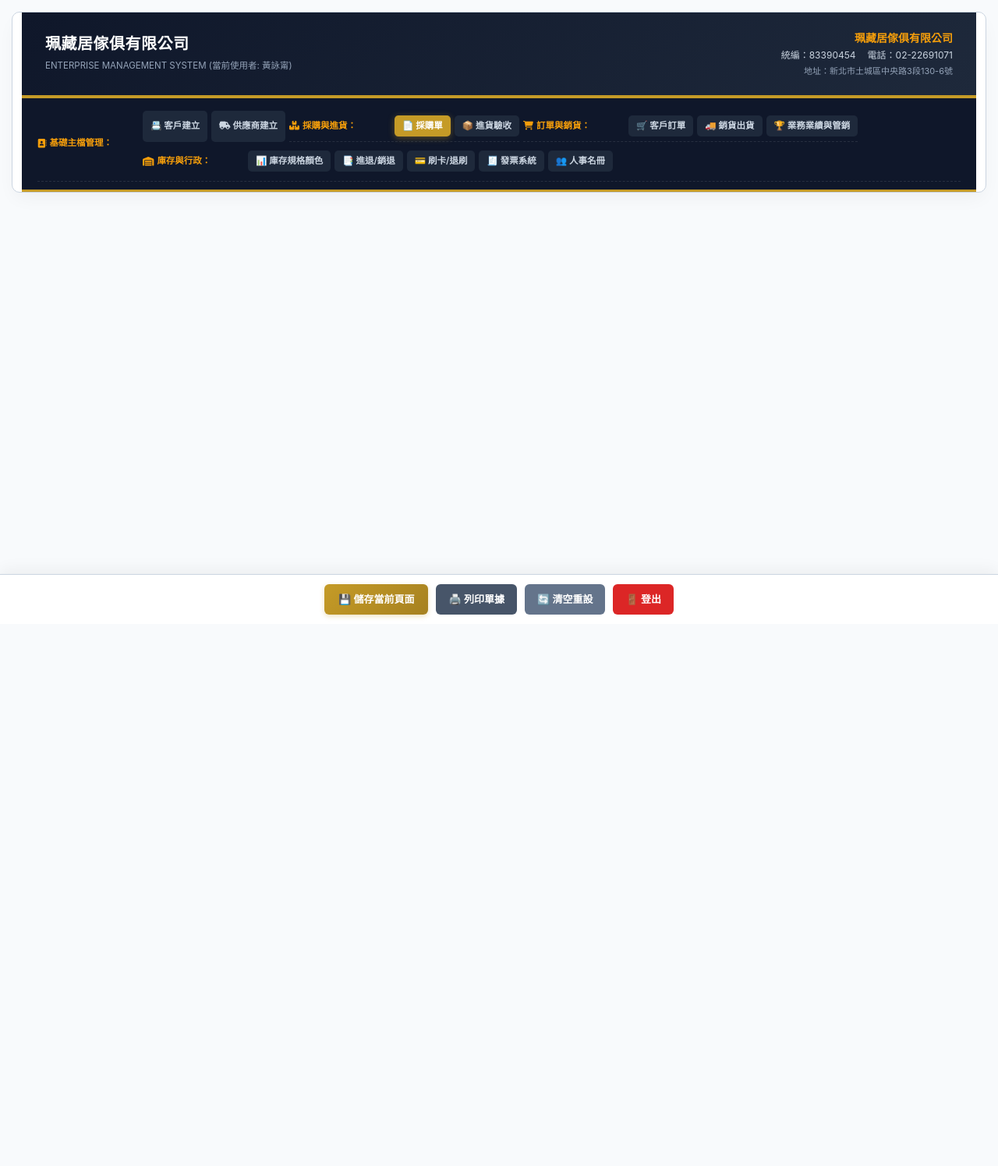
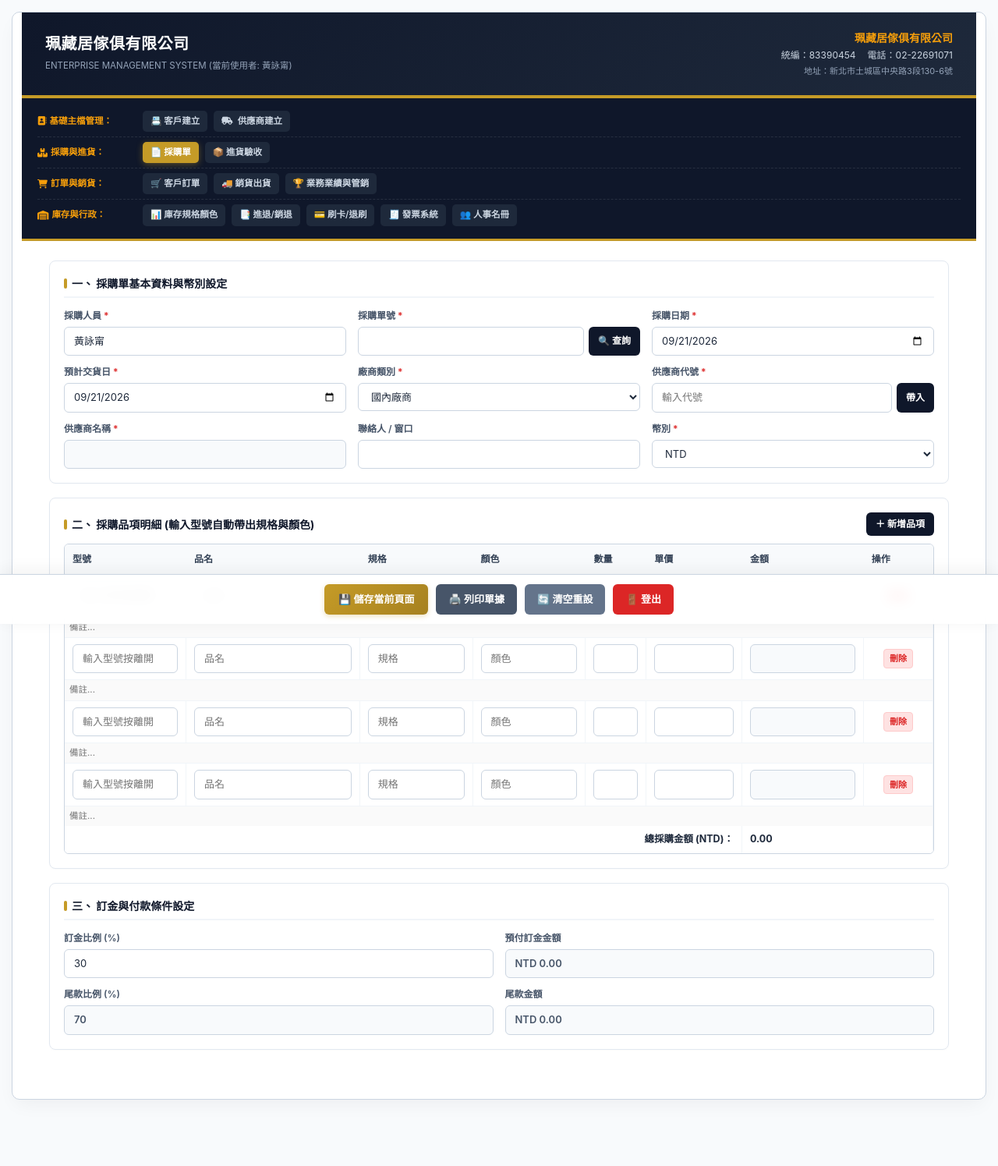
Before and after one commit to a0988116128-bit/purchase-system, a Flask app: page / in a window 1280 px wide. Shown: the whole page at 78% size. Before the commit the page ends 792 px from the top, so only its background shows below. Run offline with Flask 3, Linux system fonts and the light colour scheme; a user stored in the database is signed in; data that the repository does not hold is empty; some libraries are stand-ins or nearby versions.

Commit message:
Add files via upload

```diff
--- a/templates/index.html
+++ b/templates/index.html
@@ -16,13 +16,11 @@
     .nav-group-row { display: flex; gap: 15px; align-items: center; flex-wrap: wrap; padding: 6px 0; border-bottom: 1px dashed rgba(255,255,255,0.1); }
     .nav-group-row:last-child { border-bottom: none; }
     .nav-group-title { color: #f59e0b; font-size: 11.5px; font-weight: 700; min-width: 120px; display: inline-flex; align-items: center; gap: 4px; }
-    .nav-group-buttons { display: flex; gap: 5px; flex-wrap: wrap; flex: 1; }
-
-    .tab-btn { background: #1e293b; color: #cbd5e1; border: none; padding: 5px 10px; font-size: 11.5px; font-weight: 600; border-radius: 5px; cursor: pointer; transition: all 0.2s ease; }
+    .nav-group-buttons { display: flex !important; gap: 8px !important; flex-wrap: wrap !important; align-items: center !important; flex: 1; }
+
+    .tab-btn { background: #1e293b; color: #cbd5e1; border: none; padding: 5px 10px; font-size: 11.5px; font-weight: 600; border-radius: 5px; cursor: pointer; transition: all 0.2s ease; white-space: nowrap !important; display: inline-flex !important; align-items: center !important; gap: 6px !important; }
     .tab-btn:hover { background: #334155; color: #fff; }
     .tab-btn.active { background: var(--brand); color: #fff; box-shadow: 0 2px 8px rgba(197, 155, 39, 0.4); }
-    .btn-supplier-link { background: #0284c7; color: #fff; text-decoration: none; padding: 5px 10px; font-size: 11.5px; font-weight: 600; border-radius: 5px; display: inline-flex; align-items: center; gap: 4px; }
-    .btn-supplier-link:hover { background: #0369a1; color: #fff; }
 
     .po-header { background: linear-gradient(135deg, #0f172a 0%, #1e293b 100%); color: #fff; padding: 22px 30px; display: flex; justify-content: space-between; align-items: center; border-bottom: 4px solid var(--brand); }
     .po-title h1 { font-size: 20px; font-weight: 700; letter-spacing: 0.5px; }
@@ -93,9 +91,9 @@
       <span class="nav-group-title"><i class="fa-solid fa-address-book"></i> 基礎主檔管理：</span>
       <div class="nav-group-buttons">
         <button type="button" class="tab-btn" id="btnTabCustomer" onclick="switchTab('customer')">📇 客戶建立</button>
-       <button type="button" class="tab-btn" id="btnTabSupplier" onclick="switchTab('supplier')">
-    <i class="fa-solid fa-truck-field"></i> 供應商建立
-</button>
+        <button type="button" class="tab-btn" id="btnTabSupplier" onclick="switchTab('supplier')"><i class="fa-solid fa-truck-field"></i> 供應商建立</button>
+      </div>
+    </div>
     <div class="nav-group-row">
       <span class="nav-group-title"><i class="fa-solid fa-boxes-stacked"></i> 採購與進貨：</span>
       <div class="nav-group-buttons">
@@ -141,85 +139,89 @@
     </div>
   </div>
 
-  <!-- 採購單 (PO) 建立與維護檢視區塊 -->
-  <div id="poView" class="app-view" style="display:none;">
+  <!-- 0. 供應商建立視區 -->
+  <div id="supplierView" class="app-view">
     <div style="padding:22px 30px;">
-      <div class="card p-4 mb-4 bg-light border shadow-sm">
-        <h5 class="fw-bold text-primary mb-3">📋 採購單 (PO) 建立與維護</h5>
-
-        <!-- 第一行：基本單號、採購人員、日期 -->
-        <div class="row g-3 mb-3">
-          <div class="col-md-3">
-            <label class="form-label fw-bold">採購單號 *</label>
-            <input type="text" id="po_no" class="form-control form-control-sm" placeholder="請輸入採購單號" required>
-          </div>
-          <div class="col-md-3">
-            <label class="form-label fw-bold">採購人員 *</label>
-            <input type="text" id="buyer_name" class="form-control form-control-sm" value="黃詠甯">
-          </div>
-          <div class="col-md-3">
-            <label class="form-label fw-bold">採購日期 *</label>
-            <input type="date" id="order_date" class="form-control form-control-sm">
-          </div>
-          <div class="col-md-3">
-            <label class="form-label fw-bold">預計交貨日</label>
-            <input type="date" id="delivery_date" class="form-control form-control-sm">
-          </div>
-        </div>
-
-        <!-- 第二行：供應商與幣別資訊 -->
-        <div class="row g-3 mb-3">
-          <div class="col-md-2">
-            <label class="form-label fw-bold">供應商代號</label>
-            <div class="input-group input-group-sm">
-              <input type="text" id="po_vendor_id" class="form-control" placeholder="代號" onblur="fetchVendorNameForPo()">
-              <button class="btn btn-outline-secondary" type="button" onclick="openVendorModal()">🔍</button>
+      <div class="card p-3 mb-4 bg-light border">
+        <h6 class="fw-bold text-primary mb-2">📇 供應商資料建檔與維護</h6>
+        <form id="supplierForm" onsubmit="handleSupplierSave(event)" style="padding:0;">
+          <div class="row g-2">
+            <div class="col-3"><label class="form-label">供應商代號 *</label><input type="text" id="suppCode" class="form-control form-control-sm" placeholder="例: S001" required></div>
+            <div class="col-3"><label class="form-label">供應商名稱 / 抬頭 *</label><input type="text" id="suppName" class="form-control form-control-sm" placeholder="供應商公司名稱" required></div>
+            <div class="col-3"><label class="form-label">統一編號</label><input type="text" id="suppTaxId" class="form-control form-control-sm" placeholder="統一編號"></div>
+            <div class="col-3"><label class="form-label">聯絡電話</label><input type="text" id="suppPhone" class="form-control form-control-sm" placeholder="電話號碼"></div>
+          </div>
+          <div class="row g-2 mt-2">
+            <div class="col-3"><label class="form-label">付款條件</label><input type="text" id="suppTerms" class="form-control form-control-sm" value="月結30天"></div>
+            <div class="col-6"><label class="form-label text-primary">供應商地址</label><input type="text" id="suppAddress" class="form-control form-control-sm" placeholder="完整通訊地址"></div>
+            <div class="col-3 d-flex align-items-end gap-1">
+              <button type="submit" class="btn btn-success btn-sm w-100 fw-bold">💾 儲存供應商</button>
+              <button type="button" class="btn btn-secondary btn-sm" onclick="resetSuppForm()">重設</button>
             </div>
           </div>
-          <div class="col-md-4">
-            <label class="form-label fw-bold">供應商名稱 *</label>
-            <input type="text" id="po_vendor_name" class="form-control form-control-sm" placeholder="供應商公司名稱" required>
-          </div>
-          <div class="col-md-3">
-            <label class="form-label fw-bold">聯絡人 / 窗口</label>
-            <input type="text" id="po_vendor_contact" class="form-control form-control-sm" placeholder="聯絡人姓名">
-          </div>
-          <div class="col-md-3">
-            <label class="form-label fw-bold">幣別</label>
-            <select id="po_currency" class="form-select form-select-sm">
-              <option value="NTD">NTD (新台幣)</option>
-              <option value="USD">USD (美元)</option>
-              <option value="RMB">RMB (人民幣)</option>
-            </select>
-          </div>
-        </div>
-
-        <!-- 第三行：訂金與尾款比例控制 (精簡排版) -->
-        <div class="row g-3 mb-3 align-items-end border-top pt-3">
-          <div class="col-md-2">
-            <label class="form-label fw-bold text-muted">訂金比例 (%)</label>
-            <input type="number" id="po_dep_pct" class="form-control form-control-sm" value="30" oninput="calculatePoTotals()">
-          </div>
-          <div class="col-md-2">
-            <label class="form-label fw-bold text-muted">訂金金額</label>
-            <input type="text" id="po_dep_amt" class="form-control form-control-sm bg-white" readonly>
-          </div>
-          <div class="col-md-2">
-            <label class="form-label fw-bold text-muted">尾款比例 (%)</label>
-            <input type="number" id="po_bal_pct" class="form-control form-control-sm" value="70" oninput="calculatePoTotals()">
-          </div>
-          <div class="col-md-2">
-            <label class="form-label fw-bold text-muted">尾款金額</label>
-            <input type="text" id="po_bal_amt" class="form-control form-control-sm bg-white" readonly>
-          </div>
-          <div class="col-md-4 text-end">
-            <button type="button" class="btn btn-success btn-sm px-4 fw-bold shadow-sm" onclick="savePo()">💾 儲存採購單</button>
-            <button type="button" class="btn btn-secondary btn-sm px-3" onclick="resetPoForm()">重設</button>
-          </div>
-        </div>
-
-      </div>
+        </form>
+      </div>
+      <div class="d-flex justify-content-between align-items-center mb-2">
+        <h6 class="fw-bold text-dark mb-0">📋 供應商主檔清單</h6>
+        <button class="btn-query btn-sm" onclick="loadSuppliers()">🔄 重新整理</button>
+      </div>
+      <table class="items-table">
+        <thead><tr><th>供應商代號</th><th>供應商名稱/抬頭</th><th>統一編號</th><th>聯絡電話</th><th>付款條件</th><th>供應商地址</th><th class="no-print text-center">操作</th></tr></thead>
+        <tbody id="suppTableBody"></tbody>
+      </table>
     </div>
+  </div>
+
+  <!-- 1. 採購單 (PO) 建立與維護檢視區塊 -->
+  <div id="purchaseView" class="app-view active">
+    <form id="purchaseForm" onsubmit="handlePoSubmit(event)">
+      <div class="section-block">
+        <div class="section-title">一、 採購單基本資料與幣別設定</div>
+        <div class="grid-3">
+          <div class="form-group"><label class="required">採購人員</label><input type="text" id="po_buyer_name" value="{{ user_name }}" required></div>
+          <div class="form-group"><label class="required">採購單號</label><div style="display:flex; gap:6px;"><input type="text" id="po_no" required style="flex:1;"><button type="button" class="btn-query" onclick="queryPoRecord()">🔍 查詢</button></div></div>
+          <div class="form-group"><label class="required">採購日期</label><input type="date" id="po_order_date" required></div>
+        </div>
+        <div class="grid-3" style="margin-top:12px;">
+          <div class="form-group"><label class="required">預計交貨日</label><input type="date" id="po_delivery_date" required></div>
+          <div class="form-group"><label class="required">廠商類別</label><select id="po_vendor_type" required><option value="國內廠商" selected>國內廠商</option><option value="國外廠商">國外廠商</option></select></div>
+          <div class="form-group">
+            <label class="required">供應商代號</label>
+            <div style="display:flex; gap:6px;">
+              <input type="text" id="po_vendor_id" onblur="lookupVendorName('po')" placeholder="輸入代號" style="flex:1;" required>
+              <button type="button" class="btn-query" onclick="lookupVendorName('po')">帶入</button>
+            </div>
+          </div>
+        </div>
+        <div class="grid-3" style="margin-top:12px;">
+          <div class="form-group"><label class="required">供應商名稱</label><input type="text" id="po_vendor_name" class="readonly" readonly required></div>
+          <div class="form-group"><label>聯絡人 / 窗口</label><input type="text" id="po_vendor_contact"></div>
+          <div class="form-group"><label class="required">幣別</label><select id="po_currency" onchange="calculatePoTotals()" required><option value="NTD" selected>NTD</option><option value="USD">USD</option><option value="RMB">RMB</option></select></div>
+        </div>
+      </div>
+      <div class="section-block">
+        <div style="display:flex; justify-content:space-between; align-items:center; margin-bottom:10px;">
+          <div class="section-title" style="margin-bottom:0; border:none; padding:0;">二、 採購品項明細 (輸入型號自動帶出規格與顏色)</div>
+          <button type="button" class="btn-add-item" onclick="addPoItemRow()">＋ 新增品項</button>
+        </div>
+        <table class="items-table">
+          <thead><tr><th style="width:14%;">型號</th><th style="width:20%;">品名</th><th style="width:13%;">規格</th><th style="width:13%;">顏色</th><th style="width:7%;">數量</th><th style="width:11%;">單價</th><th style="width:14%;">金額</th><th style="width:8%;" class="no-print">操作</th></tr></thead>
+          <tbody id="poItemsBody"></tbody>
+          <tfoot><tr><td colspan="6" style="text-align:right; font-weight:bold;">總採購金額 (<span id="poCurrencyLabel">NTD</span>)：</td><td colspan="2" style="font-weight:bold;"><span id="poGrandTotalText">0.00</span></td></tr></tfoot>
+        </table>
+      </div>
+      <div class="section-block">
+        <div class="section-title">三、 訂金與付款條件設定</div>
+        <div class="grid-2">
+          <div class="form-group"><label>訂金比例 (%)</label><input type="number" id="po_dep_pct" value="30" oninput="calculatePoTotals()"></div>
+          <div class="form-group"><label>預付訂金金額</label><input type="text" id="po_dep_amt" class="readonly" readonly></div>
+        </div>
+        <div class="grid-2" style="margin-top:12px;">
+          <div class="form-group"><label>尾款比例 (%)</label><input type="number" id="po_bal_pct" value="70" class="readonly" readonly></div>
+          <div class="form-group"><label>尾款金額</label><input type="text" id="po_bal_amt" class="readonly" readonly></div>
+        </div>
+      </div>
+    </form>
   </div>
 
   <!-- 2. 進貨驗收系統 -->
@@ -236,7 +238,7 @@
           <div class="form-group"><label class="required">歸屬月份</label><input type="text" id="in_month" required></div>
           <div class="form-group"><label class="required">採購編號</label><input type="text" id="in_po_no" required></div>
           <div class="form-group">
-            <label class="required">廠商編號</label>
+            <label class="required">供應商編號</label>
             <div style="display:flex; gap:6px;">
               <input type="text" id="in_vendor_id" onblur="lookupVendorName('in')" placeholder="輸入代號" style="flex:1;" required>
               <button type="button" class="btn-query" onclick="importFromPo()">📥 轉入PO</button>
@@ -1027,7 +1029,7 @@
       return;
     }
 
-    ['purchase', 'inbound', 'so', 'delivery', 'inventory', 'customer', 'trans', 'salesPerf', 'creditCard', 'invoice', 'hr', 'payroll', 'apPro', 'arPro', 'printCenter', 'ap', 'ar', 'finance'].forEach(t => {
+    ['purchase', 'inbound', 'so', 'delivery', 'inventory', 'customer', 'supplier', 'trans', 'salesPerf', 'creditCard', 'invoice', 'hr', 'payroll', 'apPro', 'arPro', 'printCenter', 'ap', 'ar', 'finance'].forEach(t => {
       const btn = document.getElementById('btnTab' + t.charAt(0).toUpperCase() + t.slice(1));
       const view = document.getElementById(t + 'View');
       if(btn) btn.className = (t === tab) ? 'tab-btn active' : 'tab-btn';
@@ -1035,6 +1037,7 @@
     });
     if (tab === 'inventory') loadInventory();
     else if (tab === 'customer') loadCustomers();
+    else if (tab === 'supplier') loadSuppliers();
     else if (tab === 'trans') prepareTransForm();
     else if (tab === 'salesPerf') loadSalesPerformance();
     else if (tab === 'creditCard') loadCreditCardTxns();
@@ -1084,6 +1087,7 @@
     else if (currentTab === 'apPro') document.getElementById('apForm').requestSubmit();
     else if (currentTab === 'inventory') document.getElementById('inventoryForm').requestSubmit();
     else if (currentTab === 'customer') document.getElementById('customerForm').requestSubmit();
+    else if (currentTab === 'supplier') document.getElementById('supplierForm').requestSubmit();
     else if (currentTab === 'salesPerf') document.getElementById('salesPerfForm').requestSubmit();
     else if (currentTab === 'creditCard') document.getElementById('ccForm').requestSubmit();
     else if (currentTab === 'invoice') document.getElementById('invoiceForm').requestSubmit();
@@ -1101,6 +1105,70 @@
     let opts = '<option value="" disabled selected hidden>倉庫</option>';
     warehouseOptionsList.forEach(w => { opts += `<option value="${w}" ${w === selWh ? 'selected' : ''}>${w}</option>`; });
     return opts;
+  }
+
+  // 供應商建立管理
+  function loadSuppliers() {
+    fetch('/api/suppliers/list').then(r => r.json()).then(data => {
+      const tb = document.getElementById('suppTableBody'); tb.innerHTML = '';
+      if (!data || !data.length) { tb.innerHTML = `<tr><td colspan="7" class="text-center py-3 text-muted">尚無供應商資料</td></tr>`; return; }
+      data.forEach(s => {
+        tb.innerHTML += `<tr>
+          <td><strong>${s.supplier_code}</strong></td>
+          <td class="text-start">${s.supplier_name}</td>
+          <td>${s.tax_id||'-'}</td>
+          <td>${s.phone||'-'}</td>
+          <td>${s.payment_terms||'月結30天'}</td>
+          <td><span class="text-primary">${s.address||'未填地址'}</span></td>
+          <td class="text-center no-print">
+            <button class="btn btn-sm btn-outline-primary py-0 px-2" onclick='editSupplier(${JSON.stringify(s)})'>✏️ 修改</button>
+            <button class="btn btn-sm btn-outline-danger py-0 px-2" onclick="deleteSupplier('${s.supplier_code}')">🗑️ 刪除</button>
+          </td>
+        </tr>`;
+      });
+    });
+  }
+
+  function handleSupplierSave(e) {
+    e.preventDefault();
+    const payload = {
+      supplier_code: document.getElementById('suppCode').value.trim(),
+      supplier_name: document.getElementById('suppName').value.trim(),
+      tax_id: document.getElementById('suppTaxId').value.trim(),
+      phone: document.getElementById('suppPhone').value.trim(),
+      payment_terms: document.getElementById('suppTerms').value.trim(),
+      address: document.getElementById('suppAddress').value.trim()
+    };
+    fetch('/api/suppliers/save', {method:'POST', headers:{'Content-Type':'application/json'}, body:JSON.stringify(payload)})
+      .then(r => r.json()).then(res => {
+        alert(res.message);
+        if(res.success) { resetSuppForm(); loadSuppliers(); }
+      });
+  }
+
+  function editSupplier(s) {
+    document.getElementById('suppCode').value = s.supplier_code;
+    document.getElementById('suppCode').readOnly = true;
+    document.getElementById('suppName').value = s.supplier_name;
+    document.getElementById('suppTaxId').value = s.tax_id || '';
+    document.getElementById('suppPhone').value = s.phone || '';
+    document.getElementById('suppTerms').value = s.payment_terms || '月結30天';
+    document.getElementById('suppAddress').value = s.address || '';
+    window.scrollTo({top: 0, behavior: 'smooth'});
+  }
+
+  function deleteSupplier(code) {
+    if (confirm(`確定要刪除供應商【${code}】嗎？`)) {
+      fetch(`/api/suppliers/delete/${code}`, {method:'POST'}).then(r => r.json()).then(res => {
+        alert(res.message);
+        if(res.success) loadSuppliers();
+      });
+    }
+  }
+
+  function resetSuppForm() {
+    document.getElementById('supplierForm').reset();
+    document.getElementById('suppCode').readOnly = false;
   }
 
   // 採購單明細
@@ -1174,9 +1242,6 @@
         document.getElementById('po_vendor_contact').value = h.vendor_contact;
         document.getElementById('po_currency').value = h.currency;
         document.getElementById('po_dep_pct').value = h.deposit_pct;
-        document.getElementById('po_shipping_mark').value = h.shipping_mark;
-        document.getElementById('po_packing').value = h.packing;
-        document.getElementById('po_bank_info').value = h.bank_info;
         const tbody = document.getElementById('poItemsBody'); tbody.innerHTML = '';
         res.items.forEach(it => {
           tbody.innerHTML += `<tr><td><input type="text" class="po-model" value="${it.model||''}" onblur="onPoModelBlur(this)"></td><td><input type="text" class="po-name" value="${it.name||''}"></td><td><input type="text" class="po-size" value="${it.size||''}"></td><td><input type="text" class="po-color" value="${it.color||''}"></td><td><input type="number" class="po-qty input-qty" value="${it.qty||''}" oninput="calculatePoTotals()"></td><td><input type="number" class="po-price input-price" value="${it.unit_price||''}" oninput="calculatePoTotals()"></td><td><input type="text" class="po-total readonly input-total" readonly></td><td class="no-print" style="text-align:center;"><button type="button" class="btn-del-item" onclick="this.closest('tr').nextElementSibling.remove(); this.closest('tr').remove(); calculatePoTotals();">刪除</button></td></tr><tr><td colspan="8" style="padding:2px 4px; background:#fafafa;"><input type="text" class="item-remarks" value="${it.remarks||''}"></td></tr>`;
@@ -1208,8 +1273,7 @@
       vendor_contact: document.getElementById('po_vendor_contact').value, currency: document.getElementById('po_currency').value,
       items: items, grand_total: gt, dep_pct: document.getElementById('po_dep_pct').value,
       dep_amt: document.getElementById('po_dep_amt').value, bal_pct: document.getElementById('po_bal_pct').value,
-      bal_amt: document.getElementById('po_bal_amt').value, shipping_mark: document.getElementById('po_shipping_mark').value,
-      packing: document.getElementById('po_packing').value, bank_info: document.getElementById('po_bank_info').value
+      bal_amt: document.getElementById('po_bal_amt').value
     };
     fetch('/api/po/save', {method:'POST', headers:{'Content-Type':'application/json'}, body:JSON.stringify(payload)})
       .then(r => r.json()).then(res => alert(res.status === 'success' ? '✔ 採購單儲存成功！' : '✖ 失敗：' + res.message));
@@ -1388,7 +1452,7 @@
     });
   }
 
-  // 銷貨出貨 (支援區域運費%、雜費抵扣與淨現金計算)
+  // 銷貨出貨
   function importFromSo() {
     const soNo = document.getElementById('do_so_no').value.trim();
     if (!soNo) return alert("請輸入客戶訂單編號 (SO)");
@@ -1507,7 +1571,7 @@
     });
   }
 
-  // 庫存規格與顏色管理
+  // 庫存管理
   function loadInventory() {
     fetch('/api/inventory/list').then(r => r.json()).then(data => {
       cachedInventory = data || [];
@@ -1590,7 +1654,7 @@
     document.getElementById('invSku').readOnly = false;
   }
 
-  // 客戶建立管理
+  // 客戶管理
   function loadCustomers() {
     fetch('/api/customers/list').then(r => r.json()).then(data => {
       cachedCustomers = data || [];
@@ -1777,7 +1841,7 @@
     document.getElementById('perfSubmitBtn').innerText = "💾 計算並儲存業績";
   }
 
-  // 信用卡刷卡與退刷管理
+  // 信用卡
   function loadCreditCardTxns() {
     fetch('/api/creditcard/list').then(r => r.json()).then(data => {
       const tb = document.getElementById('ccTableBody'); tb.innerHTML = '';
@@ -2053,7 +2117,7 @@
     }
   }
 
-  // 專業應付帳款管理 (AP Pro)
+  // AP Pro
   function searchAPPro() {
     const id = document.getElementById("apSearchId").value.trim().toUpperCase();
     if (!id) return alert("請輸入進貨單號！");
@@ -2125,7 +2189,7 @@
       });
   }
 
-  // 專業應收帳款 (AR Pro)
+  // AR Pro
   function toggleARCheckFields() {
     const type = document.getElementById("arPayType").value;
     document.getElementById("boxARCheck").style.display = (type === "應收票據") ? "block" : "none";
@@ -2333,7 +2397,7 @@
     });
   }
 
-  // AP, AR, 財務載入 (支援廠商代號與名稱模糊搜尋)
+  // AP, AR, 財務載入
   function loadAP() {
     const fInput = document.getElementById('ap_filter_vendor').value.trim().toLowerCase();
     const fMonth = document.getElementById('ap_filter_month').value;
@@ -2416,7 +2480,7 @@
 
   function resetArFilter() { document.getElementById('ar_filter_customer').value = ''; document.getElementById('ar_filter_month').value = ''; document.getElementById('ar_filter_start').value = ''; document.getElementById('ar_filter_end').value = ''; loadAR(); }
 
-  // 傳票與財務報表管理
+  // 傳票
   function addVoucherItemRow() {
     const tbody = document.getElementById('vItemsBody');
     const tr = document.createElement('tr');
```
